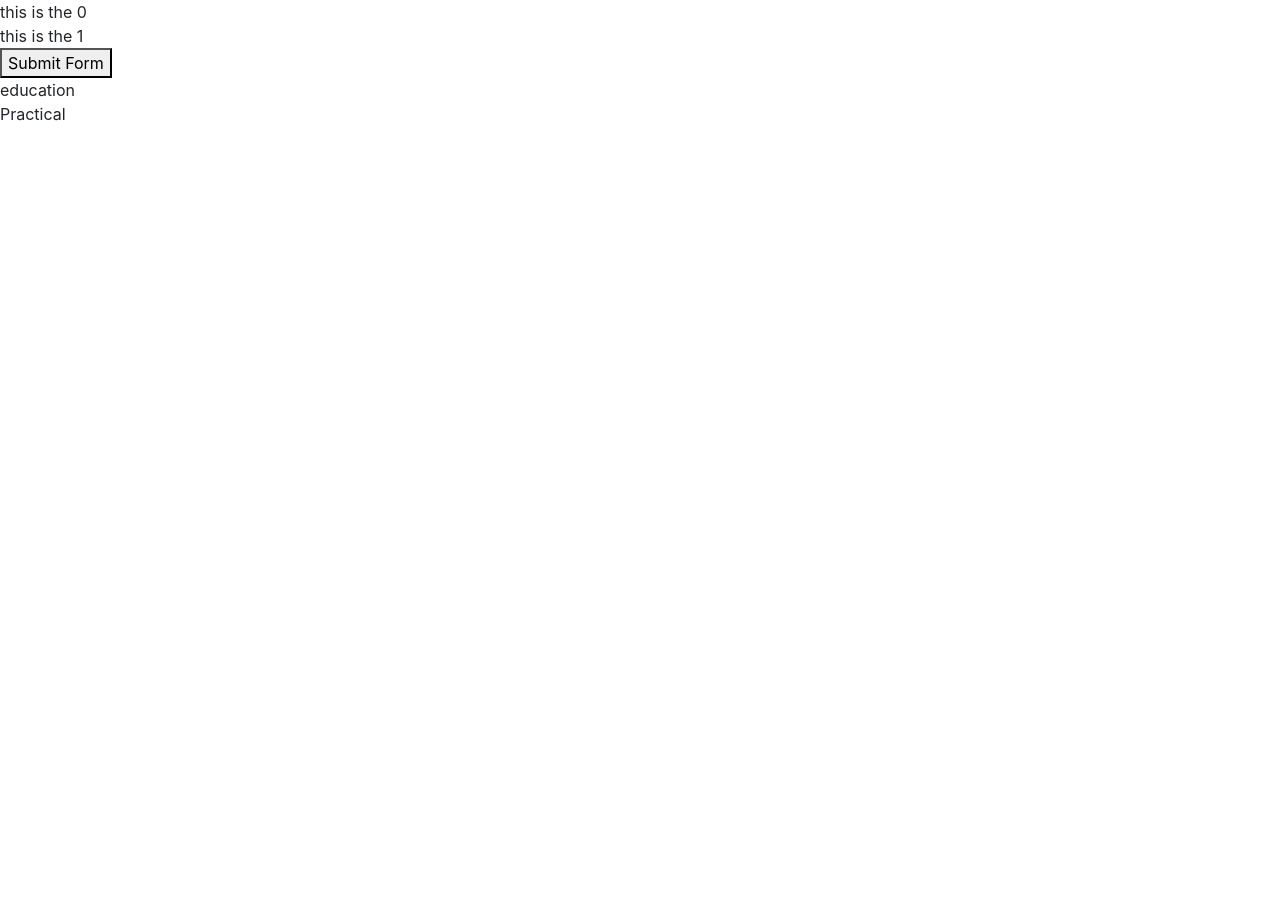
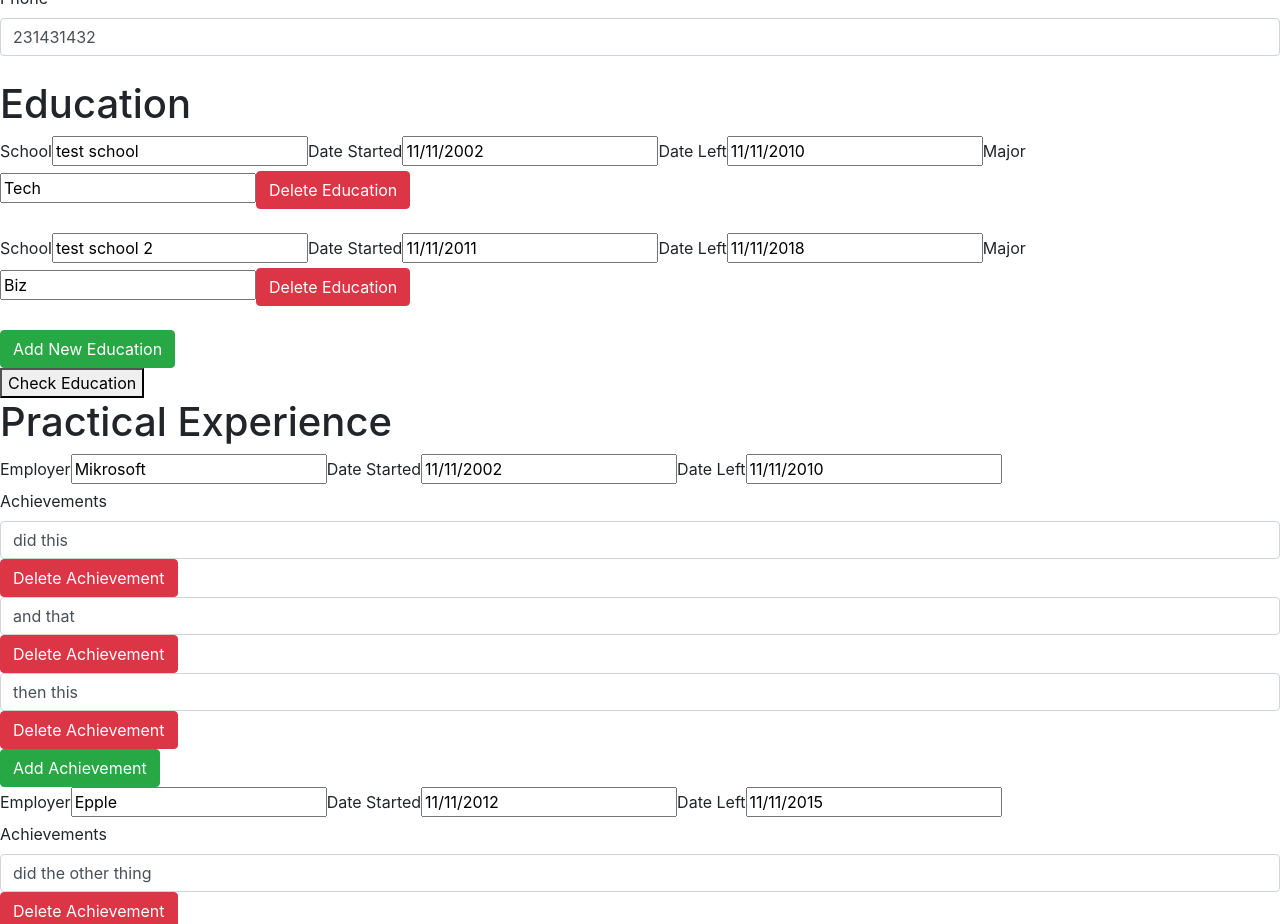
Before and after one commit to edition18/CV_App, a React (Create React App) app: page / in a window 1280 px wide. Shown: the part 240-1164 px from the top of the page. Before the commit the page ends 800 px from the top, so only its background shows below. Built offline with nearby package versions, Linux system fonts and the light colour scheme.

Commit message:
figured out complex nested if set states

```diff
--- a/package.json
+++ b/package.json
@@ -10,6 +10,7 @@
     "react": "^17.0.1",
     "react-dom": "^17.0.1",
     "react-scripts": "4.0.1",
+    "uniqid": "^5.2.0",
     "web-vitals": "^0.2.4"
   },
   "scripts": {
--- a/src/App.js
+++ b/src/App.js
@@ -2,11 +2,12 @@ import General from "./components/General";
 import Education from "./components/Education";
 import Practical from "./components/Practical";
 import React, { useState, Fragment } from "react";
+import uniqid from "uniqid";
 
 const App = () => {
-  const [name, setName] = useState("");
-  const [email, setEmail] = useState("");
-  const [phone, setPhone] = useState("");
+  const [name, setName] = useState("ed");
+  const [email, setEmail] = useState("e@gmail.com");
+  const [phone, setPhone] = useState("231431432");
   const [educations, setEducations] = useState([
     {
       school: "test school",
@@ -21,13 +22,48 @@ const App = () => {
       major: "Biz",
     },
   ]);
+  const [practicals, setPracticals] = useState([
+    {
+      employer: "Mikrosoft",
+      dateStarted: "11/11/2002",
+      dateLeft: "11/11/2010",
+      achievements: ["did this", "and that", "then this"],
+    },
+    {
+      employer: "Epple",
+      dateStarted: "11/11/2012",
+      dateLeft: "11/11/2015",
+      achievements: [
+        "did the other thing",
+        "and that other thing",
+        "then this thing",
+      ],
+    },
+  ]);
 
-  const EducationDetails = (school, dateStarted, dateLeft, major) => {
+  function educationDetails(
+    school = "",
+    dateStarted = "",
+    dateLeft = "",
+    major = ""
+  ) {
     this.school = school;
     this.dateStarted = dateStarted;
     this.dateLeft = dateLeft;
     this.major = major;
-  };
+  }
+
+  function practicalDetails(
+    school = "",
+    dateStarted = "",
+    dateLeft = "",
+    achievements = []
+  ) {
+    this.school = school;
+    this.dateStarted = dateStarted;
+    this.dateLeft = dateLeft;
+    this.achievements = achievements;
+  }
 
   // A section to add general information like name, email, phone number.
   const onSubmitTask = (e) => {
@@ -35,7 +71,7 @@ const App = () => {
     console.log(e);
   };
 
-  const handleChange = (e) => {
+  const handleGeneralChange = (e) => {
     switch (e.target.id) {
       case "name":
         setName(e.target.value);
@@ -59,56 +95,262 @@ const App = () => {
   };
 
   const educationSubsection = (id, education) => {
-    return <div>this is the {id} </div>;
+    const { school, dateStarted, dateLeft, major } = education; //destruct
+    return (
+      <Fragment key={uniqid()}>
+        <div id={id}>
+          <label>School</label>
+          <input type="text" id={"school"} defaultValue={school}></input>
+          <label>Date Started</label>
+          <input
+            type="text"
+            id={"dateStarted"}
+            defaultValue={dateStarted}
+          ></input>
+          <label> Date Left</label>
+          <input type="text" id={"dateLeft"} defaultValue={dateLeft}></input>
+          <label>Major</label>
+          <input type="text" id={"major"} defaultValue={major}></input>
+          {/* <button className="btn btn-warning" onClick={editEducation} id={id}>
+            Edit Education
+          </button> */}
+          <button className="btn btn-danger" id={id} onClick={deleteEducation}>
+            Delete Education
+          </button>
+          <br></br>
+
+          <br></br>
+        </div>
+      </Fragment>
+    );
   };
 
+  const practicalSubsection = (id, practical) => {
+    const { employer, dateStarted, dateLeft, achievements } = practical; //destruct
+    return (
+      <div key={uniqid()} id={id}>
+        <label>Employer</label>
+        <input type="text" id={"employer"} defaultValue={employer}></input>
+        <label>Date Started</label>
+        <input
+          type="text"
+          id={"dateStarted"}
+          defaultValue={dateStarted}
+        ></input>
+        <label> Date Left</label>
+        <input type="text" id={"dateLeft"} defaultValue={dateLeft}></input>
+        <br></br>
+        <label>Achievements</label>
+        {achievements.map((achievement) => (
+          <Fragment key={uniqid()}>
+            <br></br>
+            <input
+              type="text"
+              className="form-control"
+              defaultValue={achievement}
+            ></input>
+            {/* <button
+              className="btn btn-warning"
+              onClick={editAchievement}
+              id={id}
+            >
+              Edit Achievement
+            </button> */}
+            <button
+              className="btn btn-danger"
+              id={achievements.indexOf(achievement)}
+              onClick={deleteAchievement}
+            >
+              Delete Achievement
+            </button>
+          </Fragment>
+        ))}
+        <br></br>
+        <button className="btn btn-success" onClick={addAchievement}>
+          Add Achievement
+        </button>
+        <br></br>
+      </div>
+    );
+  };
+  const addAchievement = (e) => {
+    console.log(e.target.id.split());
+  };
+  // const editAchievement = (e) => {};
+  const deleteAchievement = (e) => {
+    let parentNodeIndex = Number(e.target.parentNode.id);
+    let achievementIndex = Number(e.target.id);
+    console.log(achievementIndex);
+    //eseentially, keep all other practical the same
+    //practical that has a deletion, delete only that index
+
+    // console.log(achievementIndex);
+    // let test = practicals[parentNodeIndex].achievements.splice(
+    //   achievementIndex,
+    //   1
+    // );
+    // console.log(test);
+    // console.log(practicals[parentNodeIndex].achievements);
+
+    // const test = practicals.map((practical) =>
+    //   practicals.indexOf(practical) !== parentNodeIndex
+    //     ? practical
+    //     : practical.achievements.filter(
+    //         (achievement) =>
+    //           practical.achievements.indexOf(achievement) !== achievementIndex
+    //       )
+    // );
+
+    setPracticals(
+      practicals.map((practical) =>
+        practicals.indexOf(practical) !== parentNodeIndex
+          ? practical
+          : (practical = {
+              ...practical,
+              achievements: practical.achievements.filter(
+                (achievement) =>
+                  practical.achievements.indexOf(achievement) !==
+                  achievementIndex
+              ),
+            })
+      )
+    );
+    // console.log(test);
+
+    // const testObject = practicals[parentNodeIndex];
+    // console.log(testObject);
+    // const newTestObject = testObject.map((property) => console.log(property));
+    // const test = practicals.map((practical) =>
+    //   practicals.indexOf(practical) !== parentNodeIndex
+    //     ? practical
+    //     : practical.achievements.filter(
+    //         (achievement) =>
+    //           practical.achievements.indexOf(achievement) !== achievementIndex
+    //       )
+    // );
+    // console.log(practicals);
+    // console.log(test);
+  };
+
+  const editEducation = (e) => {
+    let index = Number(e.target.parentNode.id);
+    console.log();
+    const childNodes = e.target.parentNode.childNodes;
+    const updatedEducation = new educationDetails();
+
+    // new educationDetails()
+    for (let i = 0; i < childNodes.length; i++) {
+      if (childNodes[i].tagName === "INPUT") {
+        updatedEducation[childNodes[i].id] = childNodes[i].value;
+      }
+    }
+
+    setEducations(
+      educations.map((education) =>
+        educations.indexOf(education) === index ? updatedEducation : education
+      )
+    );
+  };
+
+  const deleteEducation = (e) => {
+    setEducations(
+      educations.filter(
+        (education, index) => index !== Number(e.target.id)
+        // strict equivalence, need to convert e.target.id to integer!
+      )
+    );
+
+    // alternative
+    // const copy = educations;
+    // copy.splice(e.target.id, 1);
+    // setEducations([...copy]);
+  };
+
+  const addEducation = () => {
+    const newEducation = new educationDetails("", "", "", "");
+    setEducations([...educations, newEducation]);
+    // since it was an array of educations, we need to set it as an array as well
+  };
+
+  const checkEducations = () => {
+    console.log(educations);
+  };
+
+  const checkPracticals = () => {
+    console.log(practicals);
+  };
+
+  //defaultValue allows u to still write in the input field if you have no onChange attributes
   const form = (
     <Fragment>
       <button onClick={toggleFormActive}>Show Form</button>
       <form id="form" onSubmit={onSubmitTask}>
         {/* general section */}
+        <h1>General Information</h1>
         <div className="formgroup">
           <label htmlFor="name">Name</label>
           <input
+            required
             type="text"
             className="form-control"
             id="name"
             placeholder="type your name"
-            onChange={handleChange}
-            value={name}
+            onChange={handleGeneralChange}
+            defaultValue={name}
           ></input>
         </div>
         <div className="formgroup">
           <label htmlFor="email">Email</label>
           <input
+            required
             type="email"
             className="form-control"
             id="email"
             placeholder="type your email"
-            onChange={handleChange}
-            value={email}
+            onChange={handleGeneralChange}
+            defaultValue={email}
           ></input>
         </div>
         <div className="formgroup">
           <label htmlFor="phone">Phone</label>
           <input
+            required
             type="text"
             className="form-control"
             id="phone"
             placeholder="type your phone"
-            onChange={handleChange}
-            value={phone}
+            onChange={handleGeneralChange}
+            defaultValue={phone}
           ></input>
         </div>
         {/* educations section */}
-        {/* show a default */}
-        <div className="educationSubform">
+        <br></br>
+        <h1>Education</h1>
+        <div className="educations">
           {educations
             ? educations.map((education) =>
                 educationSubsection(educations.indexOf(education), education)
               )
             : ""}
         </div>
+        <button className="btn btn-success" onClick={addEducation}>
+          Add New Education
+        </button>
+        <br></br>
+        <button onClick={checkEducations}>Check Education</button>
+        <br></br>
+        <h1>Practical Experience</h1>
+        <div className="practicals">
+          {practicals
+            ? practicals.map((practical) =>
+                practicalSubsection(practicals.indexOf(practical), practical)
+              )
+            : ""}
+          <button onClick={checkPracticals}>Check Practicals</button>
+        </div>
+
+        <br></br>
+        <br></br>
         <button type="submit">Submit Form</button>
       </form>
     </Fragment>
```
Also changed, not shown: 2 other files (tests, documents, lock files or other folders).
